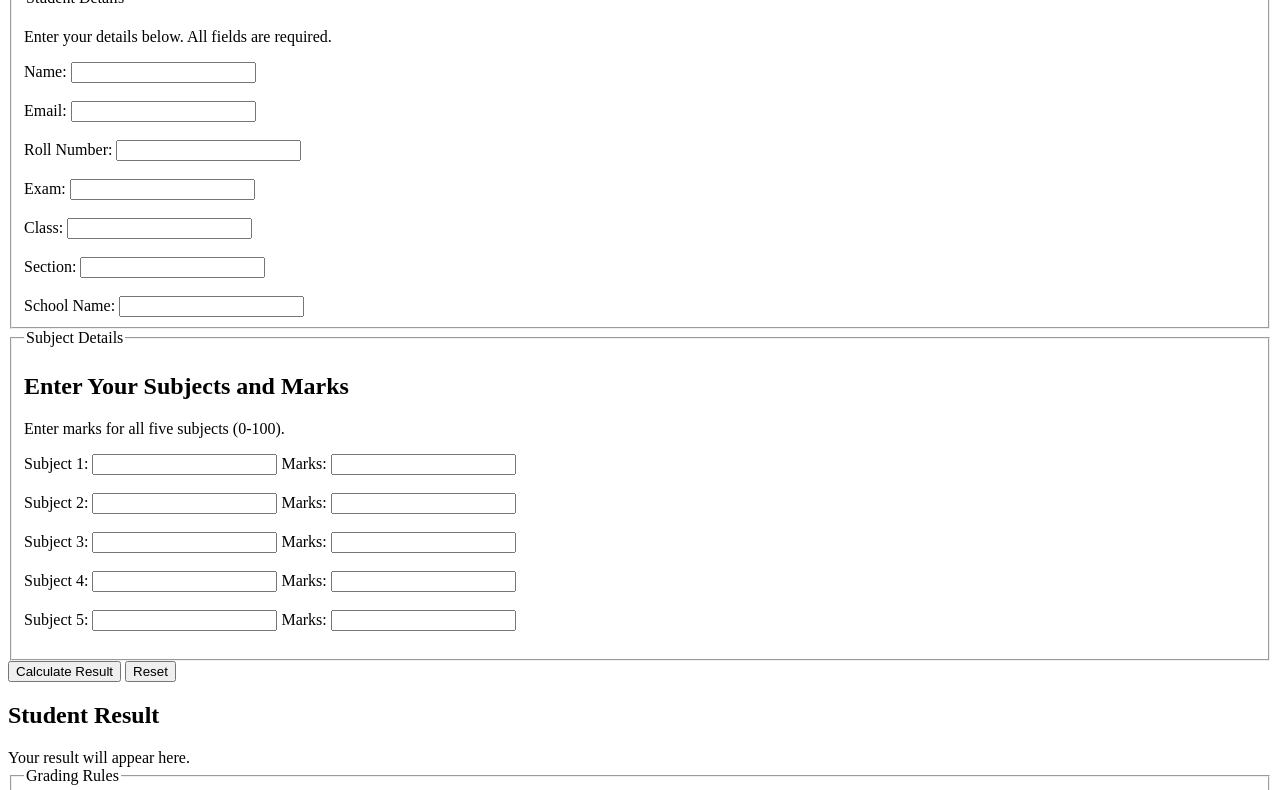
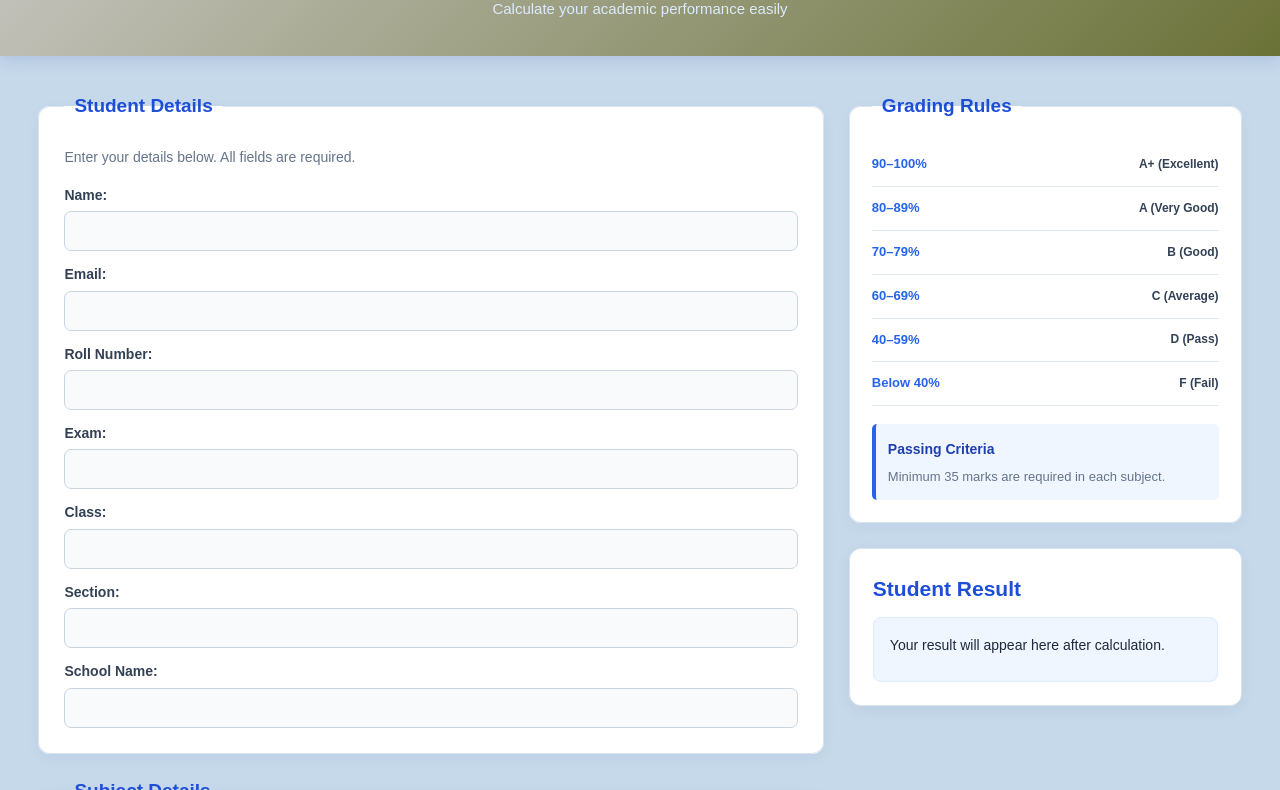
Before and after one commit to shourya2006gupta-design/Grade-Calculator-Web-DEV-Project, a plain HTML site: page index.html in a window 1280 px wide. Shown: the part 91-881 px from the top of the page. Drawn offline with Linux system fonts and the light colour scheme.

Commit message:
final fixes

```diff
--- a/index.html
+++ b/index.html
@@ -1,3 +1,4 @@
+
 <!DOCTYPE html>
 <html lang="en">
 
@@ -5,15 +6,22 @@
     <meta charset="UTF-8">
     <meta name="viewport" content="width=device-width, initial-scale=1.0">
     <title>Student Result & Grade Calculator</title>
+    <link rel="stylesheet" href="style.css">
 </head>
 
 <body>
 
     <header>
         <h1>Student Result & Grade Calculator</h1>
+        <p>Calculate your academic performance easily</p>
     </header>
 
     <main>
+
+        <div class="page-layout">
+
+            <!-- LEFT SIDE: FORM -->
+            <div class="form-container">
 
                 <form id="gradeForm">
 
@@ -25,27 +33,21 @@
 
                             <label for="name">Name:</label>
                             <input type="text" id="name" name="name" required>
-                    <br><br>
 
                             <label for="email">Email:</label>
                             <input type="email" id="email" name="email" required>
-                    <br><br>
 
                             <label for="rollNo">Roll Number:</label>
                             <input type="number" id="rollNo" name="rollNo" min="1" required>
-                    <br><br>
 
                             <label for="exam">Exam:</label>
                             <input type="text" id="exam" name="exam" required>
-                    <br><br>
 
                             <label for="class">Class:</label>
                             <input type="text" id="class" name="class" required>
-                    <br><br>
 
                             <label for="section">Section:</label>
                             <input type="text" id="section" name="section" required>
-                    <br><br>
 
                             <label for="school">School Name:</label>
                             <input type="text" id="school" name="school" required>
@@ -58,78 +60,115 @@
                             <legend>Subject Details</legend>
 
                             <h2>Enter Your Subjects and Marks</h2>
-
                             <p>Enter marks for all five subjects (0-100).</p>
 
+                            <div class="subject-row">
                                 <label for="subject1">Subject 1:</label>
-                    <input type="text" id="subject1" name="subject1" required>
-
+                                <input type="text" id="subject1" name="subject1" placeholder="Subject name" required>
                                 <label for="grade1">Marks:</label>
                                 <input type="number" id="grade1" name="grade1" min="0" max="100" step="any" required>
-                    <br><br>
+                            </div>
 
+                            <div class="subject-row">
                                 <label for="subject2">Subject 2:</label>
-                    <input type="text" id="subject2" name="subject2" required>
-
+                                <input type="text" id="subject2" name="subject2" placeholder="Subject name" required>
                                 <label for="grade2">Marks:</label>
                                 <input type="number" id="grade2" name="grade2" min="0" max="100" step="any" required>
-                    <br><br>
+                            </div>
 
+                            <div class="subject-row">
                                 <label for="subject3">Subject 3:</label>
-                    <input type="text" id="subject3" name="subject3" required>
-
+                                <input type="text" id="subject3" name="subject3" placeholder="Subject name" required>
                                 <label for="grade3">Marks:</label>
                                 <input type="number" id="grade3" name="grade3" min="0" max="100" step="any" required>
-                    <br><br>
+                            </div>
 
+                            <div class="subject-row">
                                 <label for="subject4">Subject 4:</label>
-                    <input type="text" id="subject4" name="subject4" required>
-
+                                <input type="text" id="subject4" name="subject4" placeholder="Subject name" required>
                                 <label for="grade4">Marks:</label>
                                 <input type="number" id="grade4" name="grade4" min="0" max="100" step="any" required>
-                    <br><br>
+                            </div>
 
+                            <div class="subject-row">
                                 <label for="subject5">Subject 5:</label>
-                    <input type="text" id="subject5" name="subject5" required>
-
+                                <input type="text" id="subject5" name="subject5" placeholder="Subject name" required>
                                 <label for="grade5">Marks:</label>
                                 <input type="number" id="grade5" name="grade5" min="0" max="100" step="any" required>
-                    <br><br>
+                            </div>
 
                         </fieldset>
                     </section>
 
-            <section>
+                    <section class="form-buttons">
                         <button type="submit">Calculate Result</button>
                         <button type="reset">Reset</button>
                     </section>
 
                 </form>
 
-        <section id="resultSection">
-            <h2>Student Result</h2>
-            <div id="result" aria-live="polite">
-                Your result will appear here.
             </div>
-        </section>
 
-        <section>
+            <!-- RIGHT SIDE: SIDEBAR -->
+            <aside class="sidebar">
+
+                <section class="grading-rules">
                     <fieldset>
                         <legend>Grading Rules</legend>
 
-                <p>90-100% : A+ (Excellent)</p>
-                <p>80-89% : A (Very Good)</p>
-                <p>70-79% : B (Good)</p>
-                <p>60-69% : C (Average)</p>
-                <p>40-59% : D (Pass)</p>
-                <p>Below 40% : F (Fail)</p>
+                        <div class="grade-item">
+                            <span>90–100%</span>
+                            <strong>A+ (Excellent)</strong>
+                        </div>
 
-                <p>Minimum passing marks in each subject: 35.</p>
+                        <div class="grade-item">
+                            <span>80–89%</span>
+                            <strong>A (Very Good)</strong>
+                        </div>
+
+                        <div class="grade-item">
+                            <span>70–79%</span>
+                            <strong>B (Good)</strong>
+                        </div>
+
+                        <div class="grade-item">
+                            <span>60–69%</span>
+                            <strong>C (Average)</strong>
+                        </div>
+
+                        <div class="grade-item">
+                            <span>40–59%</span>
+                            <strong>D (Pass)</strong>
+                        </div>
+
+                        <div class="grade-item">
+                            <span>Below 40%</span>
+                            <strong>F (Fail)</strong>
+                        </div>
+
+                        <div class="passing-rule">
+                            <strong>Passing Criteria</strong>
+                            <p>Minimum 35 marks are required in each subject.</p>
+                        </div>
 
                     </fieldset>
                 </section>
 
+                <section id="resultSection">
+                    <h2>Student Result</h2>
+
+                    <div id="result" aria-live="polite">
+                        Your result will appear here after calculation.
+                    </div>
+                </section>
+
+            </aside>
+
+        </div>
+
     </main>
+
+    <script src="script.js"></script>
 
 </body>
 </html>
--- a/script.js
+++ b/script.js
@@ -0,0 +1,83 @@
+
+const form = document.getElementById("gradeForm");
+const result = document.getElementById("result");
+
+form.addEventListener("submit", function(event) {
+
+    event.preventDefault();
+
+    // Get student details
+    let name = document.getElementById("name").value;
+    let rollNo = document.getElementById("rollNo").value;
+
+    // Get marks of five subjects
+    let m1 = Number(document.getElementById("grade1").value);
+    let m2 = Number(document.getElementById("grade2").value);
+    let m3 = Number(document.getElementById("grade3").value);
+    let m4 = Number(document.getElementById("grade4").value);
+    let m5 = Number(document.getElementById("grade5").value);
+
+    // Store marks in an array
+    let marks = [m1, m2, m3, m4, m5];
+
+    // Validate marks
+    for (let i = 0; i < marks.length; i++) {
+
+        if (marks[i] < 0 || marks[i] > 100 || isNaN(marks[i])) {
+            result.innerHTML = "Invalid marks! Enter marks between 0 and 100.";
+            return;
+        }
+    }
+
+    // Calculate total, percentage and average
+    let total = m1 + m2 + m3 + m4 + m5;
+
+    let percentage = total / 5;
+
+    let average = total / 5;
+
+    // Calculate grade
+    let grade;
+
+    if (percentage >= 90) {
+        grade = "A+";
+    }
+    else if (percentage >= 80) {
+        grade = "A";
+    }
+    else if (percentage >= 70) {
+        grade = "B";
+    }
+    else if (percentage >= 60) {
+        grade = "C";
+    }
+    else if (percentage >= 40) {
+        grade = "D";
+    }
+    else {
+        grade = "F";
+    }
+
+    // Check pass or fail
+    let status = "Pass";
+
+    for (let i = 0; i < marks.length; i++) {
+
+        if (marks[i] < 35) {
+            status = "Fail";
+            break;
+        }
+    }
+
+    // Display result
+    result.innerHTML = `
+        <h3>Result for ${name}</h3>
+        <p>Roll Number: ${rollNo}</p>
+        <p>Total Marks: ${total} / 500</p>
+        <p>Percentage: ${percentage.toFixed(2)}%</p>
+        <p>Average: ${average.toFixed(2)}</p>
+        <p>Grade: ${grade}</p>
+        <p>Status: ${status}</p>
+    `;
+
+});
--- a/style.css
+++ b/style.css
@@ -0,0 +1,335 @@
+
+/* General Reset */
+* {
+    margin: 0;
+    padding: 0;
+    box-sizing: border-box;
+}
+
+/* Body */
+body {
+    font-family: Arial, sans-serif;
+    background-color: #c6d9eb;
+    color: #1e293b;
+    line-height: 1.6;
+}
+
+/* Header */
+header {
+    background: linear-gradient(135deg, #c7c6c2, #6b7237);
+    color: white;
+    text-align: center;
+    padding: 35px 15px;
+    box-shadow: 0 4px 15px rgba(30, 58, 138, 0.15);
+}
+
+header h1 {
+    font-size: 30px;
+    margin-bottom: 5px;
+}
+
+header p {
+    color: #dbeafe;
+    margin: 0;
+    font-size: 15px;
+}
+
+/* Main Container */
+main {
+    width: 94%;
+    max-width: 1250px;
+    margin: 35px auto;
+}
+
+/* Desktop Layout */
+.page-layout {
+    display: grid;
+    grid-template-columns: 2fr 1fr;
+    gap: 25px;
+    align-items: start;
+}
+
+/* Form Container */
+.form-container {
+    min-width: 0;
+}
+
+/* Sections */
+section {
+    margin-bottom: 22px;
+}
+
+/* Fieldsets / Cards */
+fieldset {
+    border: 1px solid #dbe3ef;
+    border-radius: 12px;
+    padding: 25px;
+    background-color: white;
+    box-shadow: 0 4px 15px rgba(15, 23, 42, 0.04);
+}
+
+legend {
+    font-size: 19px;
+    font-weight: bold;
+    color: #1d4ed8;
+    padding: 0 10px;
+}
+
+h2 {
+    color: #1e3a8a;
+    margin-bottom: 12px;
+    font-size: 21px;
+}
+
+p {
+    color: #64748b;
+    margin-bottom: 15px;
+    font-size: 14px;
+}
+
+/* Student Details Labels */
+.form-container fieldset > label {
+    display: block;
+    font-weight: 600;
+    font-size: 14px;
+    margin-top: 12px;
+    margin-bottom: 5px;
+    color: #334155;
+}
+
+/* Input Fields */
+input {
+    width: 100%;
+    padding: 11px 12px;
+    border: 1px solid #cbd5e1;
+    border-radius: 7px;
+    font-size: 14px;
+    background-color: #f8fafc;
+    color: #1e293b;
+    outline: none;
+    transition: 0.2s;
+}
+
+input:focus {
+    border-color: #2563eb;
+    background-color: white;
+    box-shadow: 0 0 0 3px rgba(37, 99, 235, 0.12);
+}
+
+/* Subject Rows */
+.subject-row {
+    display: grid;
+    grid-template-columns: auto minmax(0, 1fr) auto 100px;
+    align-items: center;
+    gap: 10px;
+    margin-top: 14px;
+}
+
+.subject-row label {
+    font-size: 13px;
+    font-weight: 600;
+    color: #334155;
+}
+
+.subject-row input {
+    min-width: 0;
+}
+
+/* Sidebar */
+.sidebar {
+    display: flex;
+    flex-direction: column;
+    gap: 5px;
+    position: sticky;
+    top: 20px;
+}
+
+.sidebar section {
+    margin-bottom: 20px;
+}
+
+/* Grading Rules */
+.grading-rules fieldset {
+    padding: 22px;
+}
+
+.grade-item {
+    display: flex;
+    justify-content: space-between;
+    align-items: center;
+    gap: 8px;
+    padding: 11px 0;
+    border-bottom: 1px solid #e2e8f0;
+    font-size: 13px;
+}
+
+.grade-item span {
+    color: #2563eb;
+    font-weight: bold;
+    white-space: nowrap;
+}
+
+.grade-item strong {
+    color: #334155;
+    text-align: right;
+    font-size: 12px;
+}
+
+.passing-rule {
+    background-color: #eff6ff;
+    border-left: 4px solid #2563eb;
+    padding: 12px;
+    margin-top: 18px;
+    border-radius: 5px;
+}
+
+.passing-rule strong {
+    color: #1e40af;
+    font-size: 14px;
+}
+
+.passing-rule p {
+    margin: 5px 0 0;
+    font-size: 13px;
+}
+
+/* Result Card */
+#resultSection {
+    background-color: white;
+    padding: 23px;
+    border-radius: 12px;
+    border: 1px solid #dbe3ef;
+    box-shadow: 0 4px 15px rgba(15, 23, 42, 0.05);
+}
+
+#resultSection h2 {
+    color: #1d4ed8;
+}
+
+#result {
+    padding: 16px;
+    background-color: #eff6ff;
+    border-radius: 8px;
+    border: 1px solid #dbeafe;
+    min-height: 65px;
+    font-size: 14px;
+}
+
+/* Result Text */
+#result h3 {
+    color: #1e40af;
+    margin-bottom: 10px;
+}
+
+#result p {
+    margin-bottom: 8px;
+    color: #334155;
+}
+
+/* Buttons */
+.form-buttons {
+    display: flex;
+    gap: 12px;
+}
+
+button {
+    padding: 12px 22px;
+    border: none;
+    border-radius: 7px;
+    background-color: #2563eb;
+    color: white;
+    font-size: 14px;
+    font-weight: bold;
+    cursor: pointer;
+    transition: 0.25s;
+}
+
+button:hover {
+    background-color: #1e40af;
+    transform: translateY(-2px);
+    box-shadow: 0 4px 10px rgba(37, 99, 235, 0.2);
+}
+
+button[type="reset"] {
+    background-color: #64748b;
+}
+
+button[type="reset"]:hover {
+    background-color: #475569;
+}
+
+/* Tablet Layout */
+@media (max-width: 900px) {
+
+    .page-layout {
+        grid-template-columns: 1fr;
+    }
+
+    .sidebar {
+        position: static;
+    }
+
+    header h1 {
+        font-size: 26px;
+    }
+}
+
+/* Mobile Layout */
+@media (max-width: 600px) {
+
+    main {
+        width: 94%;
+        margin: 22px auto;
+    }
+
+    header {
+        padding: 25px 12px;
+    }
+
+    header h1 {
+        font-size: 22px;
+    }
+
+    header p {
+        font-size: 13px;
+    }
+
+    fieldset {
+        padding: 18px;
+    }
+
+    legend {
+        font-size: 17px;
+    }
+
+    .subject-row {
+        grid-template-columns: 1fr 1fr;
+        gap: 6px 10px;
+        padding-bottom: 13px;
+        border-bottom: 1px solid #e2e8f0;
+    }
+
+    .subject-row label {
+        font-size: 12px;
+    }
+
+    .subject-row input {
+        width: 100%;
+    }
+
+    .grade-item {
+        font-size: 12px;
+    }
+
+    .form-buttons {
+        flex-direction: column;
+    }
+
+    button {
+        width: 100%;
+    }
+
+    #resultSection {
+        padding: 18px;
+    }
+}
```
Lines whose indentation alone changed are shown as unchanged.
